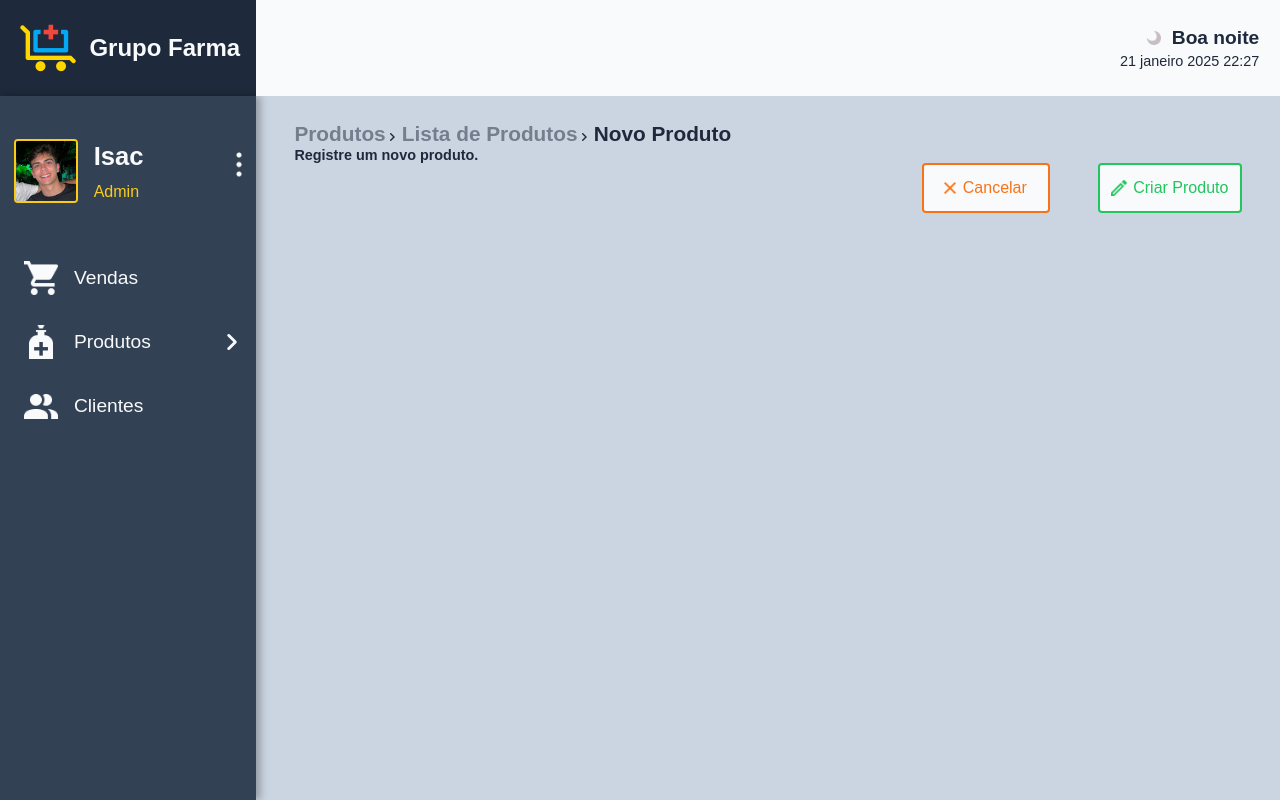
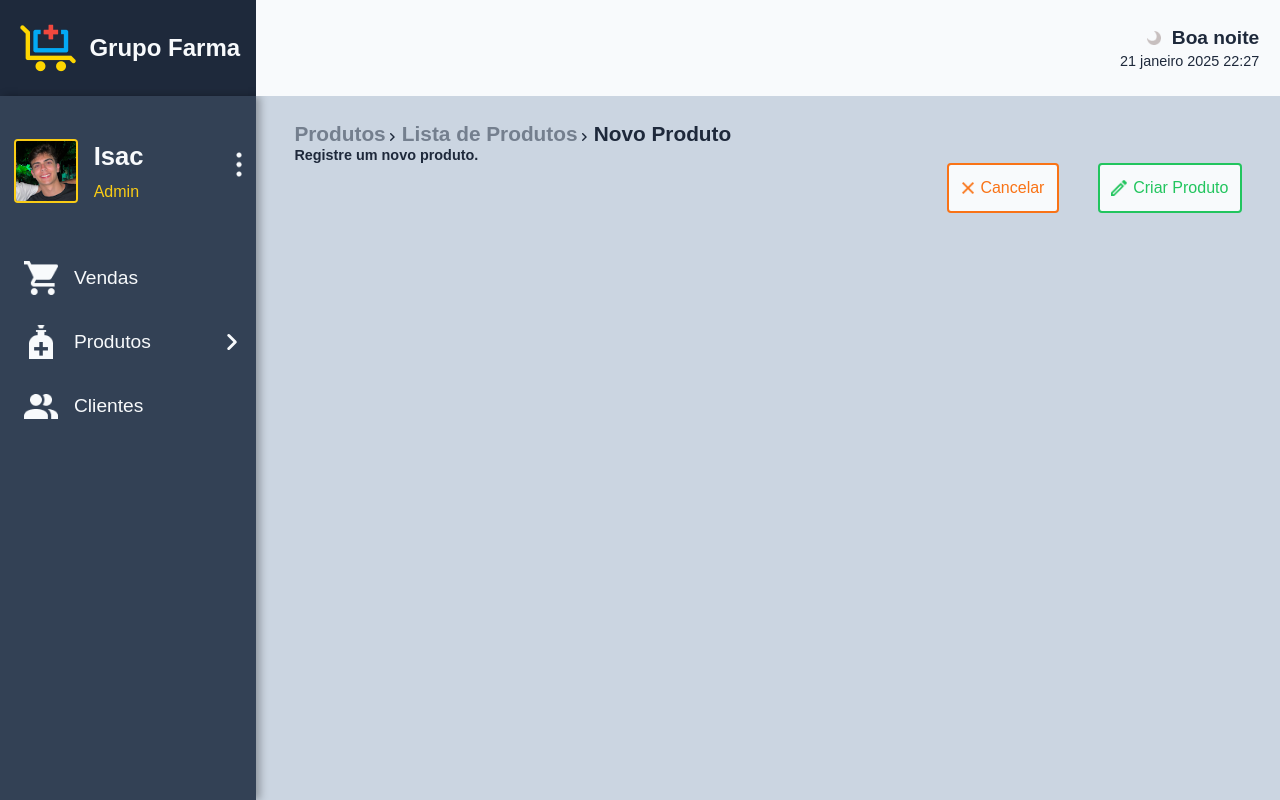
Before and after one commit to gabrielzinCoelho/GrupoFarma, a React (Vite) app in the folder web/: page / in a window 1280 px wide. Built offline with nearby package versions, Linux system fonts and the light colour scheme.

Commit message:
WIP #8 - web: Trabalhando na página Criar produto

```diff
--- a/web/src/pages/CriarProduto/index.tsx
+++ b/web/src/pages/CriarProduto/index.tsx
@@ -24,7 +24,7 @@ export function CriarProduto() {
                 label="Cancelar"
                 icon={iconCancelar}
                 color="orange-500"
-                widthInRem={8}
+                widthInRem={7}
                 iconWidthInPx={12}
               />
               <SecondaryButton
--- a/web/src/pages/CriarProduto/styles.ts
+++ b/web/src/pages/CriarProduto/styles.ts
@@ -38,6 +38,6 @@ export const ButtonContainer = styled.div`
   flex-direction: row;
   justify-content: flex-end;
   align-items: center;
-  gap: 3rem; /* Adiciona espaçamento entre os botões */
+  gap: 2.4rem;
   overflow: auto;
 `;
```
Also changed, not shown: web/src/components/Sidebar/index.tsx (line endings or trailing spaces), web/src/components/Sidebar/styles.ts (line endings or trailing spaces).
